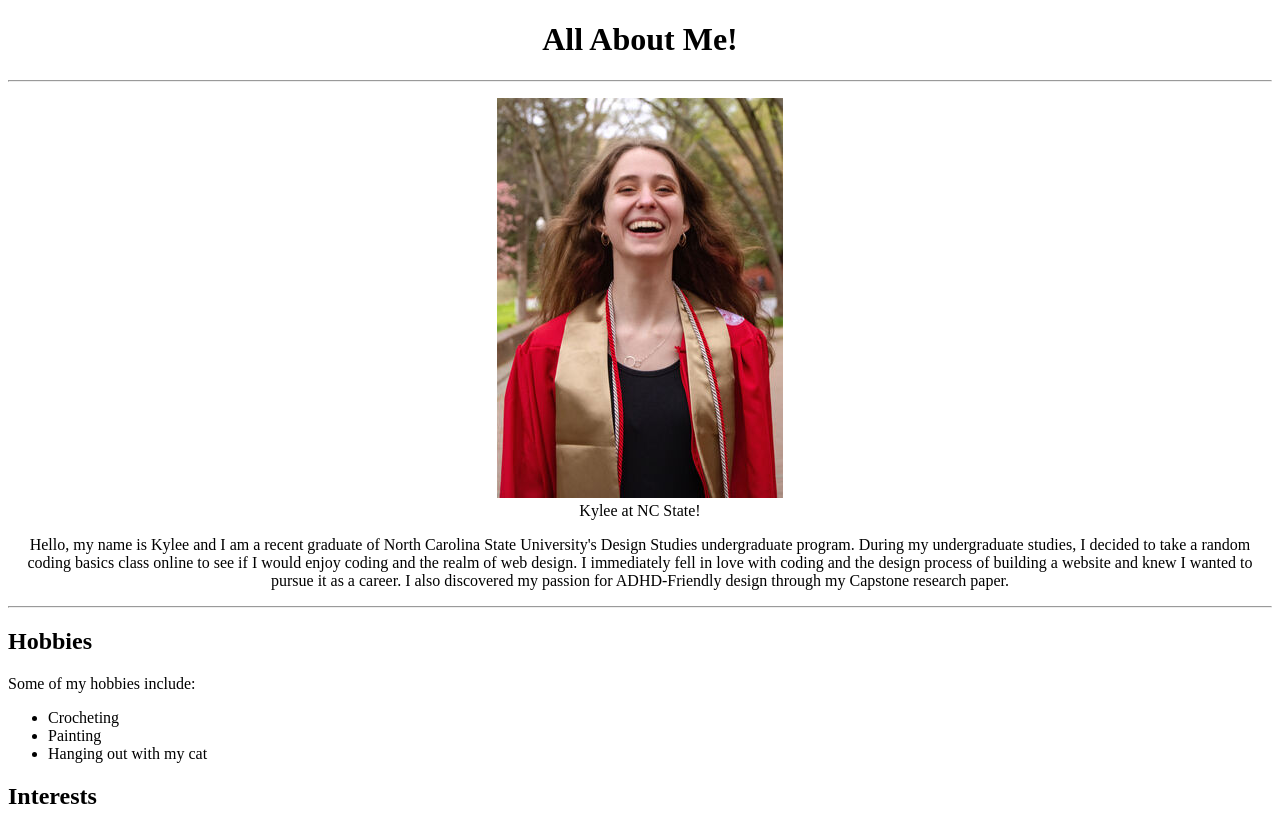
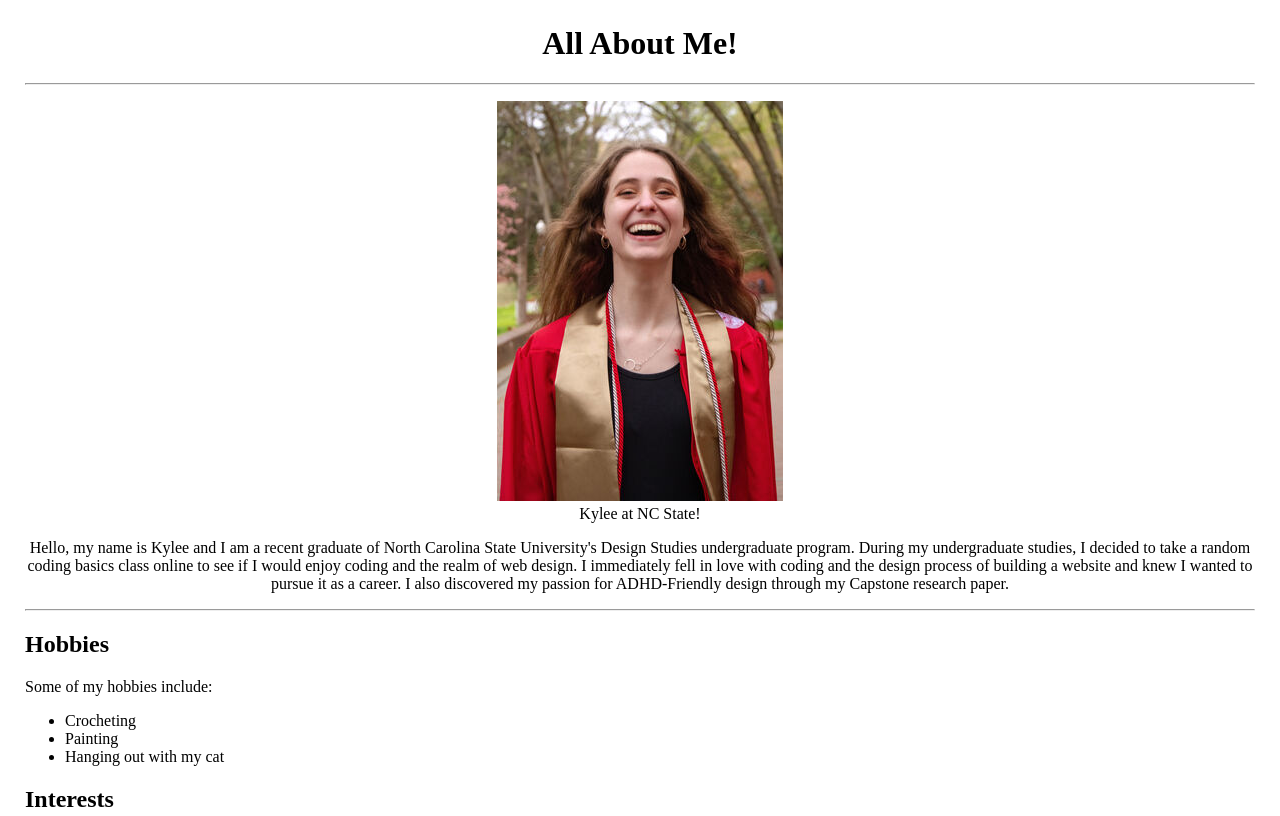
Before and after one commit to krsawyer100/m2-hw2-sawyer-kylee, a plain HTML site: page index.html in a window 1280 px wide. Shown: the top 816 px of the page. Drawn offline with Linux system fonts and the light colour scheme.

Commit message:
Changed Margins

```diff
--- a/index.html
+++ b/index.html
@@ -6,7 +6,7 @@
     <meta name="viewport" content="width=device-width, initial-scale=1.0">
     <title>m2-hw2-sawyer-kylee</title>
 </head>
-<body>
+<body style="margin: 25px;">
     <h1><center>All About Me!</center></h1>
     <hr>
     <!--About Me section-->
```
